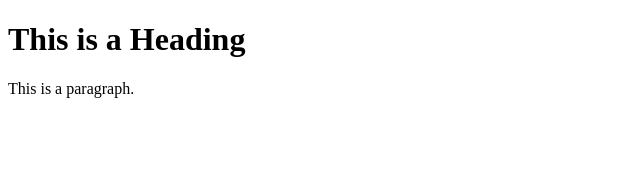
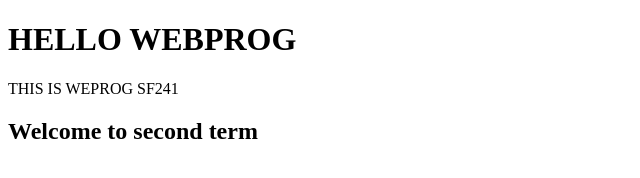
Before and after one commit to Zeirii/webprog-SF241-html-lessons, a plain HTML site: page home/index.html in a window 1280 px wide. Shown: the whole page, without its empty margins (0-640 px from the left). Drawn offline with Linux system fonts and the light colour scheme.

Commit message:
Update title and headings in index.html

```diff
--- a/home/index.html
+++ b/home/index.html
@@ -1,10 +1,11 @@
 <!DOCTYPE html>
 <html>
 <head>
-<title>Page Title</title>
+<title>WEBPROG SF241</title>
 </head>
 <body>
-<h1>This is a Heading</h1>
-<p>This is a paragraph.</p>
+<h1>HELLO WEBPROG</h1>
+<p>THIS IS WEPROG SF241</p>
+<h2>Welcome to second term</h2>
 </body>
 </html>
```
